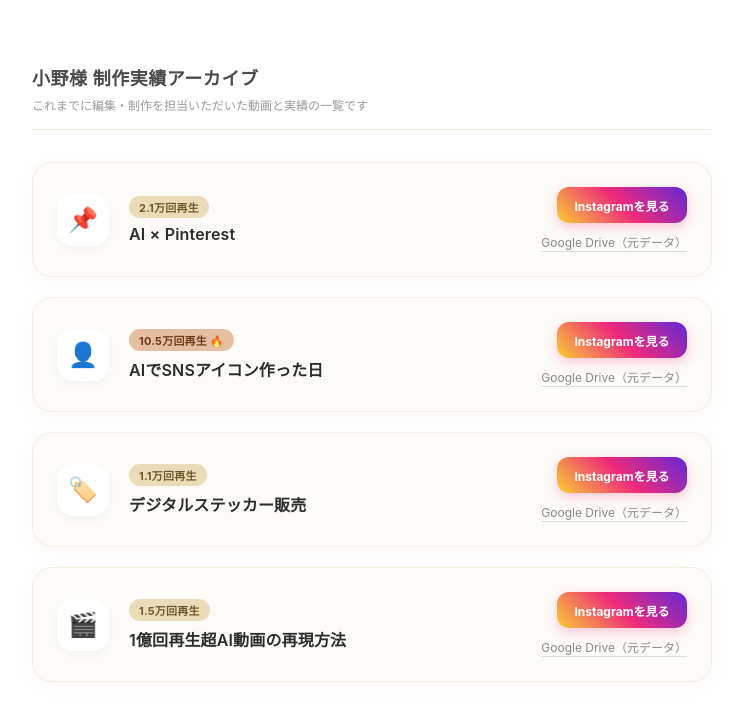
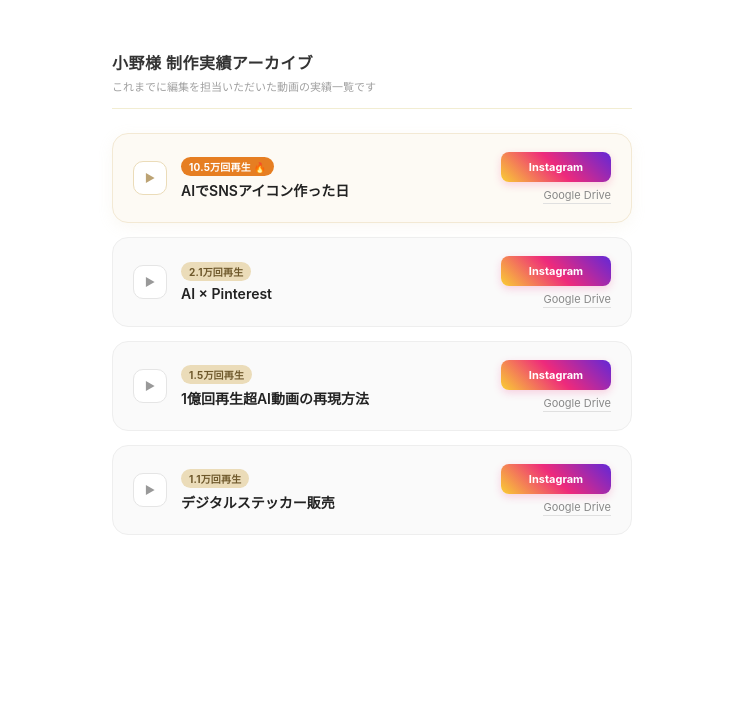
Before and after one commit to mimatsu037/Ono_Achievements, a plain HTML site: page index.html in a window 1280 px wide. Shown: the whole page, without its empty margins (268-1011 px from the left). Drawn offline with Linux system fonts and the light colour scheme.

Commit message:
Update index.html

```diff
--- a/index.html
+++ b/index.html
@@ -1,71 +1,71 @@
-<div style="max-width: 680px; margin: 40px auto; padding: 24px; background-color: #ffffff; font-family: -apple-system, BlinkMacSystemFont, 'Segoe UI', Roboto, sans-serif;">
+<div style="max-width: 520px; margin: 30px auto; padding: 20px; background-color: #ffffff; font-family: -apple-system, BlinkMacSystemFont, 'Segoe UI', Roboto, sans-serif;">
 
   <!-- HEADER -->
-  <div style="margin-bottom: 32px; border-bottom: 1px solid #f0eadd; padding-bottom: 16px;">
-    <h2 style="margin: 0; font-size: 18px; color: #4a4a4a; font-weight: 600; letter-spacing: 0.03em;">小野様 制作実績アーカイブ</h2>
-    <p style="margin: 6px 0 0 0; font-size: 12px; color: #9a9a9a;">これまでに編集・制作を担当いただいた動画と実績の一覧です</p>
+  <div style="margin-bottom: 24px; border-bottom: 1px solid #f2edd2; padding-bottom: 14px;">
+    <h2 style="margin: 0; font-size: 16px; color: #333333; font-weight: 600; letter-spacing: 0.03em;">小野様 制作実績アーカイブ</h2>
+    <p style="margin: 4px 0 0 0; font-size: 11px; color: #a0a0a0;">これまでに編集を担当いただいた動画の実績一覧です</p>
   </div>
 
-  <!-- CARD LIST -->
-  <div style="display: flex; flex-direction: column; gap: 20px;">
+  <!-- CARD LIST (再生回数順) -->
+  <div style="display: flex; flex-direction: column; gap: 14px;">
 
-    <!-- CARD 1 -->
-    <div style="background: #fdfbf7; border: 1px solid #f5ede0; border-radius: 20px; padding: 24px; display: flex; align-items: center; justify-content: space-between; gap: 16px; box-shadow: 0 4px 20px rgba(186, 171, 142, 0.08);">
-      <div style="display: flex; align-items: center; gap: 20px;">
-        <div style="width: 52px; height: 52px; background-color: #ffffff; border-radius: 16px; display: flex; align-items: center; justify-content: center; font-size: 24px; box-shadow: 0 4px 10px rgba(0,0,0,0.03);">📌</div>
+    <!-- 1位：10.5万回再生 -->
+    <div style="background: #fdfaf4; border: 1px solid #f3e9d4; border-radius: 16px; padding: 18px 20px; display: flex; align-items: center; justify-content: space-between; gap: 12px; box-shadow: 0 4px 15px rgba(212, 195, 160, 0.12);">
+      <div style="display: flex; align-items: center; gap: 14px;">
+        <div style="width: 32px; height: 32px; background-color: #ffffff; border: 1px solid #ebdcb9; border-radius: 10px; display: flex; align-items: center; justify-content: center; font-size: 11px; color: #bca374; font-weight: bold;">▶</div>
         <div>
-          <span style="display: inline-block; background-color: #ebdcb9; color: #6e582b; font-size: 11px; font-weight: 700; padding: 3px 10px; border-radius: 30px; margin-bottom: 6px; letter-spacing: 0.02em;">2.1万回再生</span>
-          <h3 style="margin: 0; font-size: 16px; color: #2d2d2d; font-weight: 600; letter-spacing: 0.01em;">AI × Pinterest</h3>
+          <span style="display: inline-block; background-color: #e67e22; color: #ffffff; font-size: 10px; font-weight: 700; padding: 2px 8px; border-radius: 20px; margin-bottom: 4px; letter-spacing: 0.02em;">10.5万回再生 🔥</span>
+          <h3 style="margin: 0; font-size: 14px; color: #222222; font-weight: 600;">AIでSNSアイコン作った日</h3>
         </div>
       </div>
-      <div style="display: flex; flex-direction: column; gap: 10px; align-items: flex-end;">
-        <a href="https://www.instagram.com/reel/DacbQyyTfvx/?igsh=MWxiNmJqaW92bW9iOA==" target="_blank" style="display: inline-flex; align-items: center; justify-content: center; width: 130px; height: 36px; font-size: 12px; font-weight: 700; color: #ffffff; background: linear-gradient(45deg, #f9ce34, #ee2a7b, #6228d7); text-decoration: none; border-radius: 12px; box-shadow: 0 4px 12px rgba(238, 42, 123, 0.25);">Instagramを見る</a>
-        <a href="https://drive.google.com/drive/folders/13iFD-Hr5jKtKPQuRsBsUBxKYzhfB1VrI" target="_blank" style="font-size: 12px; color: #8a8a8a; text-decoration: none; border-bottom: 1px solid #dcdcdc; padding-bottom: 1px;">Google Drive（元データ）</a>
+      <div style="display: flex; flex-direction: column; gap: 6px; align-items: flex-end; min-width: 120px;">
+        <a href="https://www.instagram.com/reel/DZmQ8OjTr1K/?igsh=MXRrcmdlYWg3a2h2bw==" target="_blank" style="display: inline-flex; align-items: center; justify-content: center; width: 110px; height: 30px; font-size: 11px; font-weight: 700; color: #ffffff; background: linear-gradient(45deg, #f9ce34, #ee2a7b, #6228d7); text-decoration: none; border-radius: 8px; box-shadow: 0 3px 8px rgba(238, 42, 123, 0.2);">Instagram</a>
+        <a href="https://drive.google.com/drive/folders/1GMs0DCVm6XvgFYR-_Mc0dwQeGmRF3pz_" target="_blank" style="font-size: 11px; color: #888888; text-decoration: none; border-bottom: 1px solid #e0e0e0; padding-bottom: 1px;">Google Drive</a>
       </div>
     </div>
 
-    <!-- CARD 2 -->
-    <div style="background: #fdfbf7; border: 1px solid #f5ede0; border-radius: 20px; padding: 24px; display: flex; align-items: center; justify-content: space-between; gap: 16px; box-shadow: 0 4px 20px rgba(186, 171, 142, 0.08);">
-      <div style="display: flex; align-items: center; gap: 20px;">
-        <div style="width: 52px; height: 52px; background-color: #ffffff; border-radius: 16px; display: flex; align-items: center; justify-content: center; font-size: 24px; box-shadow: 0 4px 10px rgba(0,0,0,0.03);">👤</div>
+    <!-- 2位：2.1万回再生 -->
+    <div style="background: #fafafa; border: 1px solid #eeeeee; border-radius: 16px; padding: 18px 20px; display: flex; align-items: center; justify-content: space-between; gap: 12px;">
+      <div style="display: flex; align-items: center; gap: 14px;">
+        <div style="width: 32px; height: 32px; background-color: #ffffff; border: 1px solid #e5e5e5; border-radius: 10px; display: flex; align-items: center; justify-content: center; font-size: 11px; color: #999999; font-weight: bold;">▶</div>
         <div>
-          <span style="display: inline-block; background-color: #e5bfa1; color: #6d3a17; font-size: 11px; font-weight: 700; padding: 3px 10px; border-radius: 30px; margin-bottom: 6px; letter-spacing: 0.02em;">10.5万回再生 🔥</span>
-          <h3 style="margin: 0; font-size: 16px; color: #2d2d2d; font-weight: 600; letter-spacing: 0.01em;">AIでSNSアイコン作った日</h3>
+          <span style="display: inline-block; background-color: #ebdcb9; color: #6e582b; font-size: 10px; font-weight: 700; padding: 2px 8px; border-radius: 20px; margin-bottom: 4px; letter-spacing: 0.02em;">2.1万回再生</span>
+          <h3 style="margin: 0; font-size: 14px; color: #222222; font-weight: 600;">AI × Pinterest</h3>
         </div>
       </div>
-      <div style="display: flex; flex-direction: column; gap: 10px; align-items: flex-end;">
-        <a href="https://www.instagram.com/reel/DZmQ8OjTr1K/?igsh=MXRrcmdlYWg3a2h2bw==" target="_blank" style="display: inline-flex; align-items: center; justify-content: center; width: 130px; height: 36px; font-size: 12px; font-weight: 700; color: #ffffff; background: linear-gradient(45deg, #f9ce34, #ee2a7b, #6228d7); text-decoration: none; border-radius: 12px; box-shadow: 0 4px 12px rgba(238, 42, 123, 0.25);">Instagramを見る</a>
-        <a href="https://drive.google.com/drive/folders/1GMs0DCVm6XvgFYR-_Mc0dwQeGmRF3pz_" target="_blank" style="font-size: 12px; color: #8a8a8a; text-decoration: none; border-bottom: 1px solid #dcdcdc; padding-bottom: 1px;">Google Drive（元データ）</a>
+      <div style="display: flex; flex-direction: column; gap: 6px; align-items: flex-end; min-width: 120px;">
+        <a href="https://www.instagram.com/reel/DacbQyyTfvx/?igsh=MWxiNmJqaW92bW9iOA==" target="_blank" style="display: inline-flex; align-items: center; justify-content: center; width: 110px; height: 30px; font-size: 11px; font-weight: 700; color: #ffffff; background: linear-gradient(45deg, #f9ce34, #ee2a7b, #6228d7); text-decoration: none; border-radius: 8px; box-shadow: 0 3px 8px rgba(238, 42, 123, 0.2);">Instagram</a>
+        <a href="https://drive.google.com/drive/folders/13iFD-Hr5jKtKPQuRsBsUBxKYzhfB1VrI" target="_blank" style="font-size: 11px; color: #888888; text-decoration: none; border-bottom: 1px solid #e0e0e0; padding-bottom: 1px;">Google Drive</a>
       </div>
     </div>
 
-    <!-- CARD 3 -->
-    <div style="background: #fdfbf7; border: 1px solid #f5ede0; border-radius: 20px; padding: 24px; display: flex; align-items: center; justify-content: space-between; gap: 16px; box-shadow: 0 4px 20px rgba(186, 171, 142, 0.08);">
-      <div style="display: flex; align-items: center; gap: 20px;">
-        <div style="width: 52px; height: 52px; background-color: #ffffff; border-radius: 16px; display: flex; align-items: center; justify-content: center; font-size: 24px; box-shadow: 0 4px 10px rgba(0,0,0,0.03);">🏷️</div>
+    <!-- 3位：1.5万回再生 -->
+    <div style="background: #fafafa; border: 1px solid #eeeeee; border-radius: 16px; padding: 18px 20px; display: flex; align-items: center; justify-content: space-between; gap: 12px;">
+      <div style="display: flex; align-items: center; gap: 14px;">
+        <div style="width: 32px; height: 32px; background-color: #ffffff; border: 1px solid #e5e5e5; border-radius: 10px; display: flex; align-items: center; justify-content: center; font-size: 11px; color: #999999; font-weight: bold;">▶</div>
         <div>
-          <span style="display: inline-block; background-color: #ebdcb9; color: #6e582b; font-size: 11px; font-weight: 700; padding: 3px 10px; border-radius: 30px; margin-bottom: 6px; letter-spacing: 0.02em;">1.1万回再生</span>
-          <h3 style="margin: 0; font-size: 16px; color: #2d2d2d; font-weight: 600; letter-spacing: 0.01em;">デジタルステッカー販売</h3>
+          <span style="display: inline-block; background-color: #ebdcb9; color: #6e582b; font-size: 10px; font-weight: 700; padding: 2px 8px; border-radius: 20px; margin-bottom: 4px; letter-spacing: 0.02em;">1.5万回再生</span>
+          <h3 style="margin: 0; font-size: 14px; color: #222222; font-weight: 600;">1億回再生超AI動画の再現方法</h3>
         </div>
       </div>
-      <div style="display: flex; flex-direction: column; gap: 10px; align-items: flex-end;">
-        <a href="https://www.instagram.com/reel/DYwU6R3zp-s/?igsh=MTdldnlxYnRtYmxvNQ==" target="_blank" style="display: inline-flex; align-items: center; justify-content: center; width: 130px; height: 36px; font-size: 12px; font-weight: 700; color: #ffffff; background: linear-gradient(45deg, #f9ce34, #ee2a7b, #6228d7); text-decoration: none; border-radius: 12px; box-shadow: 0 4px 12px rgba(238, 42, 123, 0.25);">Instagramを見る</a>
-        <a href="https://drive.google.com/drive/folders/1Vq3KbfU8dvjUX4s5829NEOcu10ujxF2l" target="_blank" style="font-size: 12px; color: #8a8a8a; text-decoration: none; border-bottom: 1px solid #dcdcdc; padding-bottom: 1px;">Google Drive（元データ）</a>
+      <div style="display: flex; flex-direction: column; gap: 6px; align-items: flex-end; min-width: 120px;">
+        <a href="https://www.instagram.com/reel/DXWIoiMk7zw/?igsh=MWswMHkwMHQza3FhcQ==" target="_blank" style="display: inline-flex; align-items: center; justify-content: center; width: 110px; height: 30px; font-size: 11px; font-weight: 700; color: #ffffff; background: linear-gradient(45deg, #f9ce34, #ee2a7b, #6228d7); text-decoration: none; border-radius: 8px; box-shadow: 0 3px 8px rgba(238, 42, 123, 0.2);">Instagram</a>
+        <a href="https://drive.google.com/drive/folders/1P6Jbj_-0x7BaqJIhBqhovo9-k2iu0Zfp" target="_blank" style="font-size: 11px; color: #888888; text-decoration: none; border-bottom: 1px solid #e0e0e0; padding-bottom: 1px;">Google Drive</a>
       </div>
     </div>
 
-    <!-- CARD 4 -->
-    <div style="background: #fdfbf7; border: 1px solid #f5ede0; border-radius: 20px; padding: 24px; display: flex; align-items: center; justify-content: space-between; gap: 16px; box-shadow: 0 4px 20px rgba(186, 171, 142, 0.08);">
-      <div style="display: flex; align-items: center; gap: 20px;">
-        <div style="width: 52px; height: 52px; background-color: #ffffff; border-radius: 16px; display: flex; align-items: center; justify-content: center; font-size: 24px; box-shadow: 0 4px 10px rgba(0,0,0,0.03);">🎬</div>
+    <!-- 4位：1.1万回再生 -->
+    <div style="background: #fafafa; border: 1px solid #eeeeee; border-radius: 16px; padding: 18px 20px; display: flex; align-items: center; justify-content: space-between; gap: 12px;">
+      <div style="display: flex; align-items: center; gap: 14px;">
+        <div style="width: 32px; height: 32px; background-color: #ffffff; border: 1px solid #e5e5e5; border-radius: 10px; display: flex; align-items: center; justify-content: center; font-size: 11px; color: #999999; font-weight: bold;">▶</div>
         <div>
-          <span style="display: inline-block; background-color: #ebdcb9; color: #6e582b; font-size: 11px; font-weight: 700; padding: 3px 10px; border-radius: 30px; margin-bottom: 6px; letter-spacing: 0.02em;">1.5万回再生</span>
-          <h3 style="margin: 0; font-size: 16px; color: #2d2d2d; font-weight: 600; letter-spacing: 0.01em;">1億回再生超AI動画の再現方法</h3>
+          <span style="display: inline-block; background-color: #ebdcb9; color: #6e582b; font-size: 10px; font-weight: 700; padding: 2px 8px; border-radius: 20px; margin-bottom: 4px; letter-spacing: 0.02em;">1.1万回再生</span>
+          <h3 style="margin: 0; font-size: 14px; color: #222222; font-weight: 600;">デジタルステッカー販売</h3>
         </div>
       </div>
-      <div style="display: flex; flex-direction: column; gap: 10px; align-items: flex-end;">
-        <a href="https://www.instagram.com/reel/DXWIoiMk7zw/?igsh=MWswMHkwMHQza3FhcQ==" target="_blank" style="display: inline-flex; align-items: center; justify-content: center; width: 130px; height: 36px; font-size: 12px; font-weight: 700; color: #ffffff; background: linear-gradient(45deg, #f9ce34, #ee2a7b, #6228d7); text-decoration: none; border-radius: 12px; box-shadow: 0 4px 12px rgba(238, 42, 123, 0.25);">Instagramを見る</a>
-        <a href="https://drive.google.com/drive/folders/1P6Jbj_-0x7BaqJIhBqhovo9-k2iu0Zfp" target="_blank" style="font-size: 12px; color: #8a8a8a; text-decoration: none; border-bottom: 1px solid #dcdcdc; padding-bottom: 1px;">Google Drive（元データ）</a>
+      <div style="display: flex; flex-direction: column; gap: 6px; align-items: flex-end; min-width: 120px;">
+        <a href="https://www.instagram.com/reel/DYwU6R3zp-s/?igsh=MTdldnlxYnRtYmxvNQ==" target="_blank" style="display: inline-flex; align-items: center; justify-content: center; width: 110px; height: 30px; font-size: 11px; font-weight: 700; color: #ffffff; background: linear-gradient(45deg, #f9ce34, #ee2a7b, #6228d7); text-decoration: none; border-radius: 8px; box-shadow: 0 3px 8px rgba(238, 42, 123, 0.2);">Instagram</a>
+        <a href="https://drive.google.com/drive/folders/1Vq3KbfU8dvjUX4s5829NEOcu10ujxF2l" target="_blank" style="font-size: 11px; color: #888888; text-decoration: none; border-bottom: 1px solid #e0e0e0; padding-bottom: 1px;">Google Drive</a>
       </div>
     </div>
 
```
